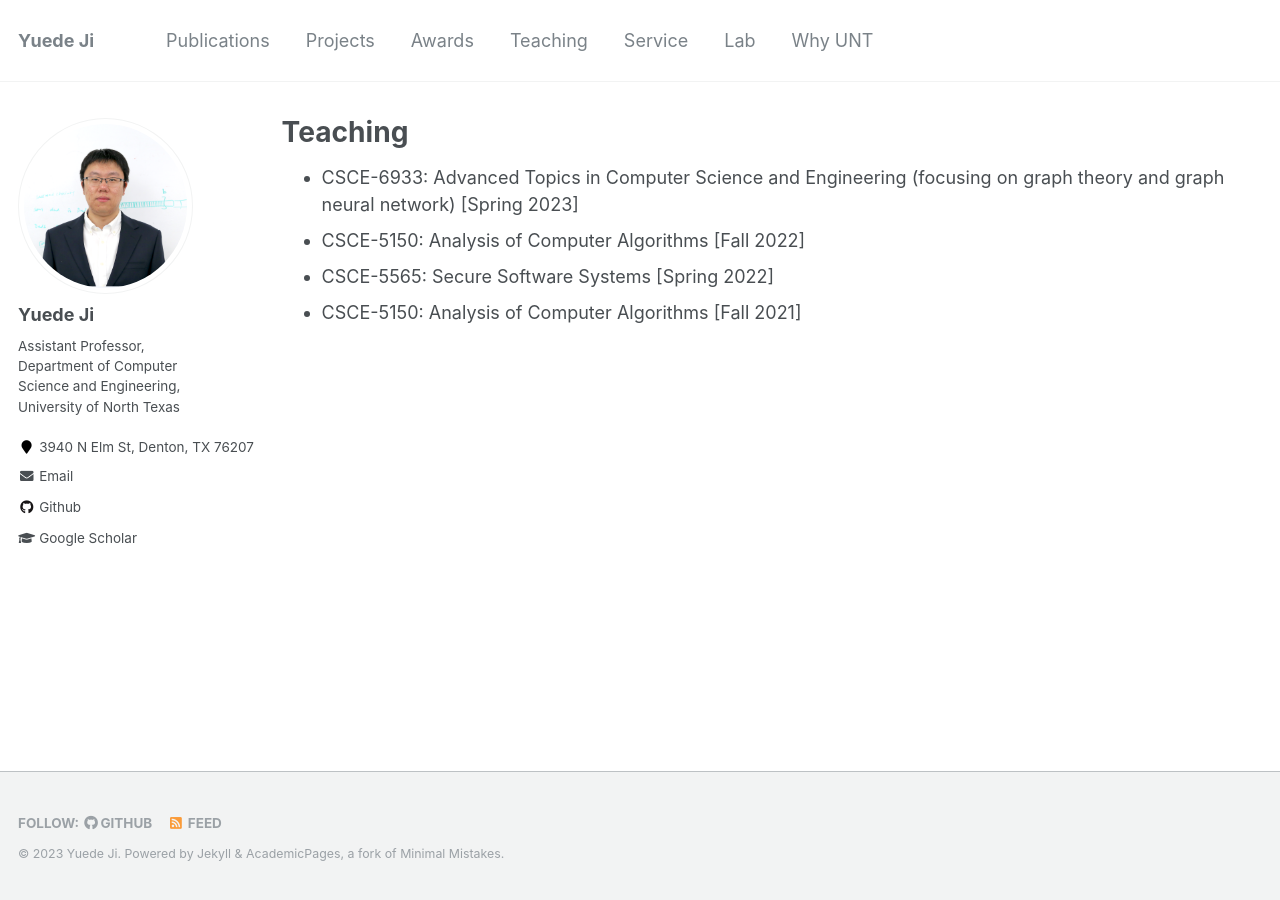
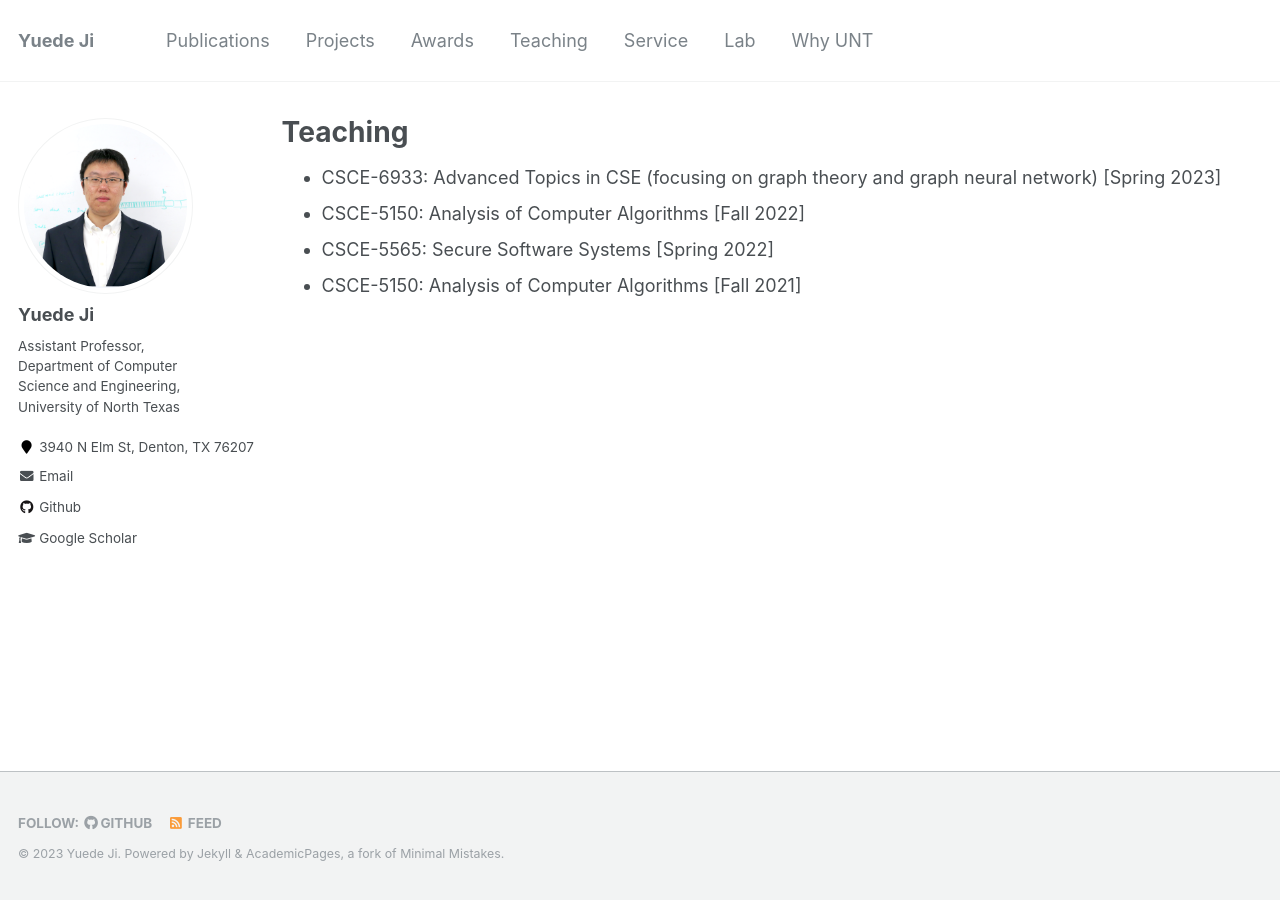
Before and after one commit to yuede/yuede.github.io, a Jekyll site: the page built from _pages/teaching.md, in a window 1280 px wide. Built offline with Jekyll 4.4.1, drawn with Linux system fonts in a browser that asks for light colours.

Commit message:
update teaching

```diff
--- a/_pages/teaching.md
+++ b/_pages/teaching.md
@@ -4,7 +4,7 @@ title: "Teaching"
 permalink: /teaching/
 author_profile: true
 ---
-* CSCE-6933: Advanced Topics in Computer Science and Engineering (focusing on graph theory and graph neural network) [Spring 2023]
+* CSCE-6933: Advanced Topics in CSE (focusing on graph theory and graph neural network) [Spring 2023]
 * CSCE-5150: Analysis of Computer Algorithms [Fall 2022]
 * CSCE-5565: Secure Software Systems [Spring 2022]
 * CSCE-5150: Analysis of Computer Algorithms [Fall 2021]
```
